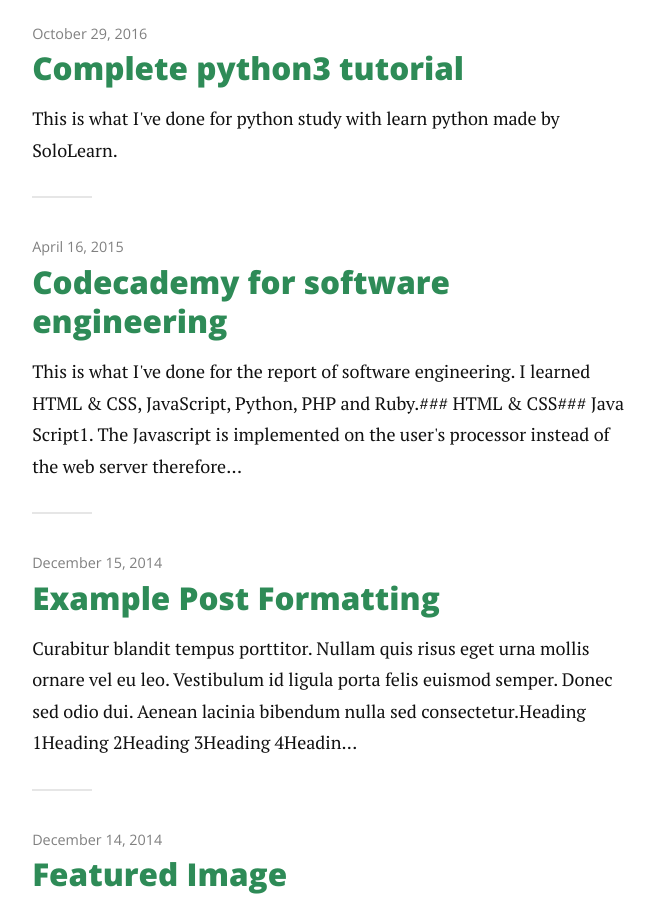
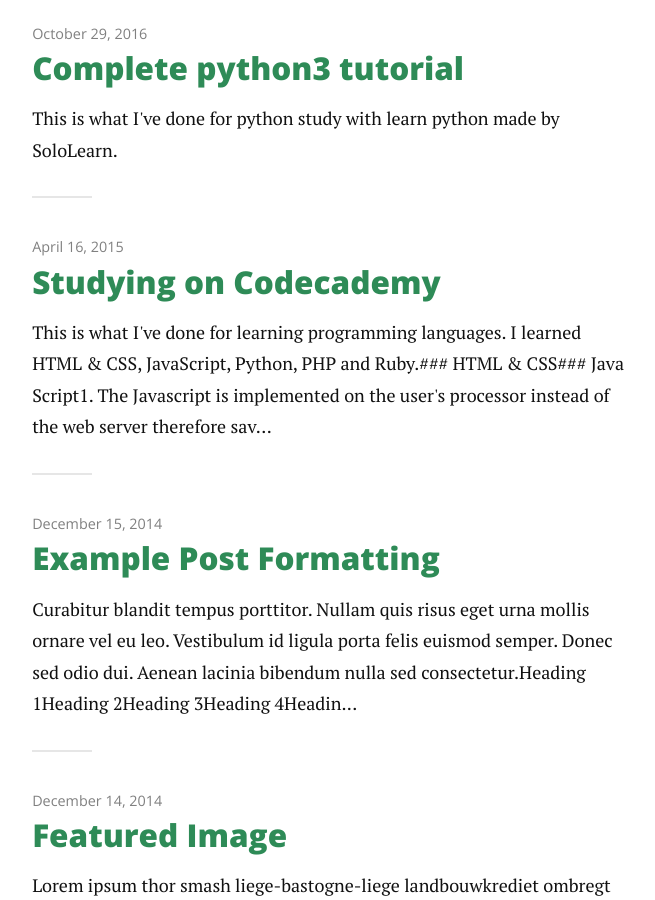
Before and after one commit to Writtic/Writtic.github.io, a Jekyll site: the page built from index.html, in a window 1280 px wide and 900 px high, scrolled down 396 px. Shown: the whole window, without its empty margins (310-965 px from the left). Built offline with Jekyll 4.4.1, drawn with Linux system fonts in a browser that asks for light colours; nearby versions of some CDN libraries; Markdown is read by kramdown in place of the engine named in the settings; the list of posts is cut into pages by our own code.

Commit message:
Update 2015-04-16-Codecademy-for-software-engineering.markdown

```diff
--- a/_posts/2015-04-16-Codecademy-for-software-engineering.markdown
+++ b/_posts/2015-04-16-Codecademy-for-software-engineering.markdown
@@ -1,10 +1,10 @@
 ---
 layout: post
-title:  "Codecademy for software engineering"
+title:  "Studying on Codecademy"
 date:   2015-04-16
 ---
 
-<p class="intro"><span class="dropcap">T</span>his is what I've done for the report of software engineering.
+<p class="intro"><span class="dropcap">T</span>his is what I've done for learning programming languages.
 I learned HTML & CSS, JavaScript, Python, PHP and Ruby.
 <p><img src="http://i.imgur.com/RrAPjGv.png?1" alt=""></p>
 ### HTML & CSS
```
